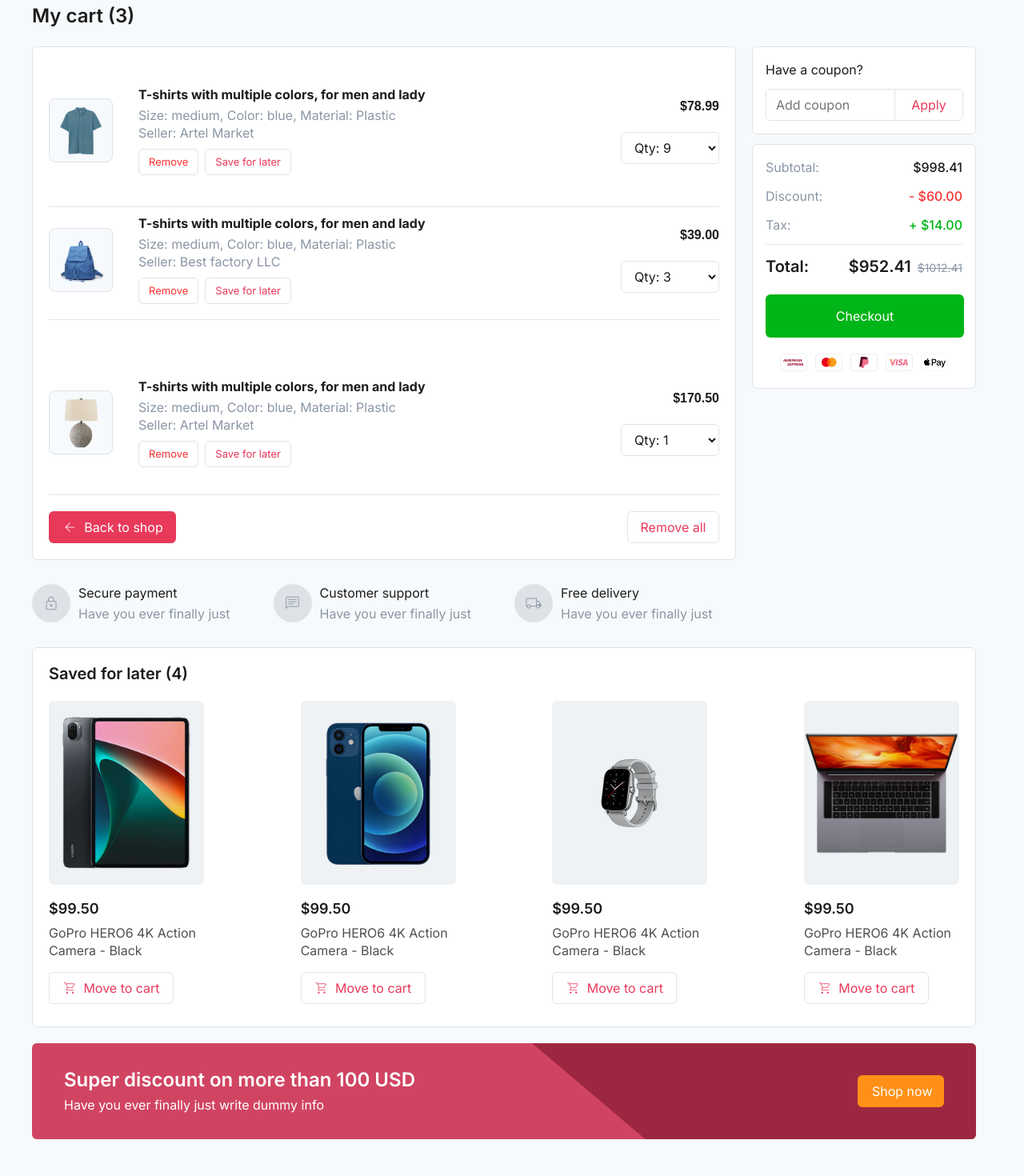
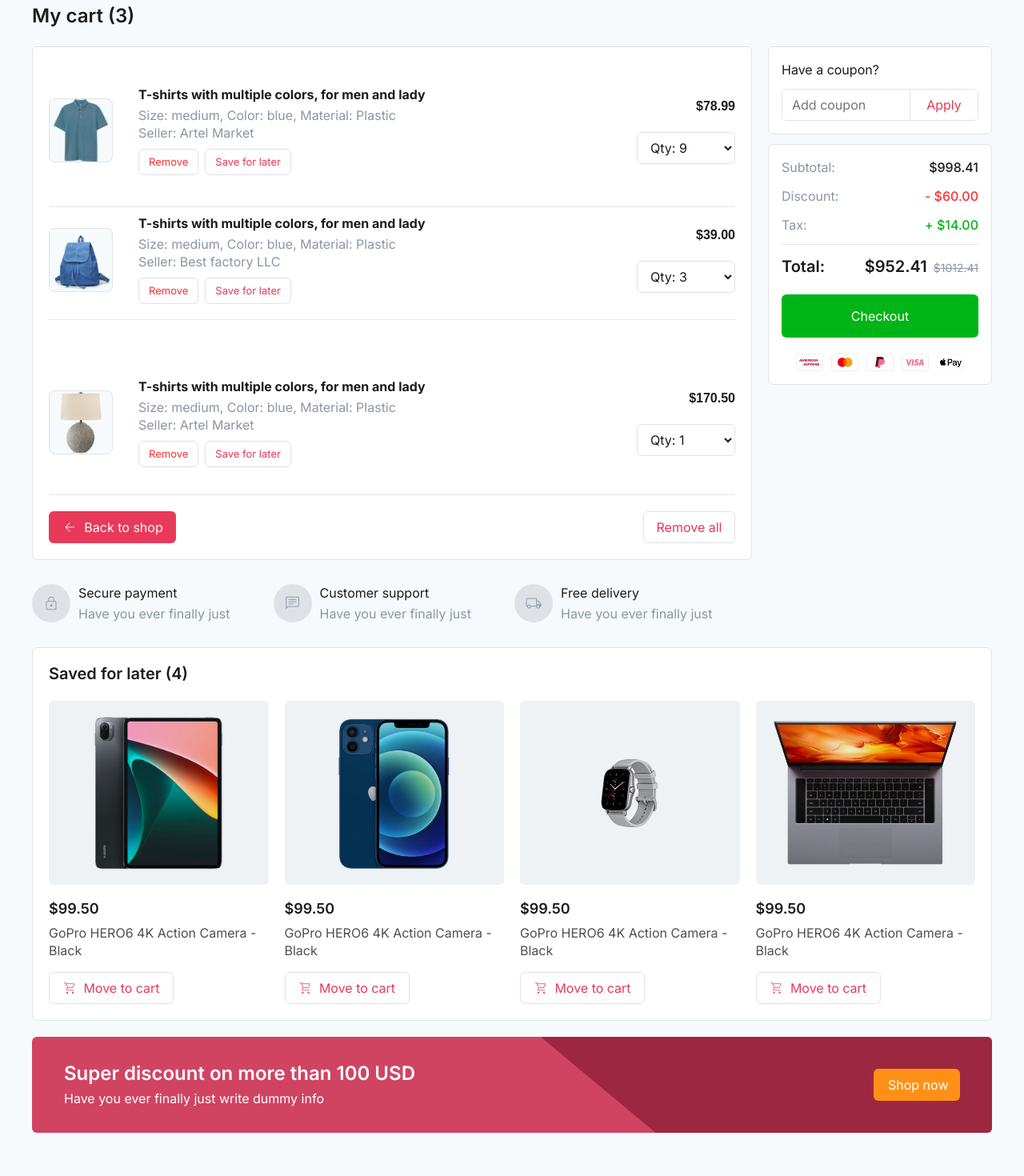
Before and after one commit to zeina-zeidan/borcelle-store, a React (Vite) app: page /cart in a window 1280 px wide. Shown: the part 100-1570 px from the top of the page at 80% size. Built offline with nearby package versions, Linux system fonts and the light colour scheme; a web font is replaced by a local one.

Commit message:
Clean Cart CSS + dark mode fixes

```diff
--- a/src/pages/Cart.css
+++ b/src/pages/Cart.css
@@ -1,3 +1,4 @@
+/* ===== Page ===== */
 .cart-page {
     max-width: 1200px;
     margin: 0 auto;
@@ -11,15 +12,17 @@
     color: #1c1c1c;
 }
 
+/* products card + side column */
 .cart-row {
     display: flex;
     align-items: flex-start;
+    gap: 20px;
 }
 
-/* ===== كرت المنتجات ===== */
-
+/* ===== Products card ===== */
 .cart-card {
-    width: 880px;
+    flex: 1;
+    min-width: 0;
     min-height: 552px;
     box-sizing: border-box;
     display: flex;
@@ -43,41 +46,31 @@
     padding-bottom: 0;
 }
 
+/* fixed box, the photo always fits inside */
 .cart-thumb {
     width: 80px;
     height: 80px;
     flex-shrink: 0;
-    margin-right: 16px;
+    margin-inline-end: 16px;
     display: flex;
     align-items: center;
     justify-content: center;
+    overflow: hidden;
     border: 1px solid #dee2e7;
-    border-radius: 6px;
+    border-radius: 8px;
     background: #f7fafc;
 }
 
 .cart-thumb img {
+    width: 100%;
+    height: 100%;
     object-fit: contain;
     mix-blend-mode: multiply;
 }
 
-.cart-items .cart-item:nth-child(1) .cart-thumb img {
-    width: 52px;
-    height: 59px;
-}
-
-.cart-items .cart-item:nth-child(2) .cart-thumb img {
-    width: 60px;
-    height: 60px;
-}
-
-.cart-items .cart-item:nth-child(3) .cart-thumb img {
-    width: 63px;
-    height: 63px;
-}
-
 .cart-info {
     flex: 1;
+    min-width: 0;
 }
 
 .cart-name {
@@ -101,36 +94,43 @@
     line-height: 20px;
 }
 
+/* small buttons: text on one line, width follows the text */
 .cart-actions {
     display: flex;
-    gap: 10px;
+    flex-wrap: wrap;
+    gap: 8px;
 }
 
 .btn-remove,
 .btn-save {
-    height: 30px;
+    padding: 6px 12px;
     border: 1px solid #dee2e7;
     border-radius: 6px;
     background: #fff;
     font-family: inherit;
     font-size: 13px;
+    white-space: nowrap;
     cursor: pointer;
+    transition: transform 0.1s;
 }
 
 .btn-remove {
-    width: 70px;
     color: #fa3434;
 }
 
 .btn-save {
-    width: 103px;
-    color:#e8395a;
+    color: #e8395a;
 }
 
+.btn-save:active {
+    transform: scale(0.96);
+}
+
+/* price + quantity */
 .cart-right {
     width: 123px;
     flex-shrink: 0;
-    margin-left: 16px;
+    margin-inline-start: 16px;
     display: flex;
     flex-direction: column;
     align-items: flex-end;
@@ -157,9 +157,12 @@
     cursor: pointer;
 }
 
+/* ===== Card footer ===== */
 .cart-foot {
     display: flex;
     align-items: center;
+    justify-content: space-between;
+    gap: 12px;
     margin-top: auto;
     padding-top: 20px;
     border-top: 1px solid #e4e4e4;
@@ -188,7 +191,6 @@
 .btn-removeall {
     width: 115px;
     height: 40px;
-    margin-left: auto;
     border: 1px solid #dee2e7;
     border-radius: 6px;
     background: #fff;
@@ -198,17 +200,13 @@
     cursor: pointer;
 }
 
-/* ===== العمود اليمين ===== */
-
+/* ===== Side column ===== */
 .cart-side {
     width: 280px;
     flex-shrink: 0;
-    margin-left: 20px;
 }
 
 .coupon-card {
-    width: 280px;
-    height: 110px;
     box-sizing: border-box;
     padding: 16px;
     border: 1px solid #dee2e7;
@@ -225,7 +223,7 @@
 .coupon-row {
     display: flex;
     align-items: center;
-    width: 247px;
+    width: 100%;
     height: 40px;
     border: 1px solid #dee2e7;
     border-radius: 6px;
@@ -249,7 +247,7 @@
     width: 85px;
     height: 100%;
     border: none;
-    border-left: 1px solid #dee2e7;
+    border-inline-start: 1px solid #dee2e7;
     background: #fff;
     color: #e8395a;
     font-family: inherit;
@@ -258,8 +256,6 @@
 }
 
 .total-card {
-    width: 280px;
-    height: 306px;
     box-sizing: border-box;
     margin-top: 12px;
     padding: 16px;
@@ -311,7 +307,7 @@
 }
 
 .total-old {
-    margin-left: 8px;
+    margin-inline-start: 8px;
     font-size: 14px;
     font-weight: 400;
     color: #8b96a5;
@@ -319,7 +315,7 @@
 }
 
 .btn-checkout {
-    width: 248px;
+    width: 100%;
     height: 54px;
     border: none;
     border-radius: 6px;
@@ -328,6 +324,11 @@
     font-family: inherit;
     font-size: 16px;
     cursor: pointer;
+}
+
+.btn-checkout:disabled {
+    opacity: 0.5;
+    cursor: default;
 }
 
 .pay-icons {
@@ -343,10 +344,10 @@
     object-fit: contain;
 }
 
-/* ===== صفّ المزايا ===== */
-
+/* ===== Benefits row ===== */
 .benefits {
     display: flex;
+    flex-wrap: wrap;
     gap: 54px;
     margin-top: 29px;
 }
@@ -384,10 +385,8 @@
 }
 
 /* ===== Saved for later ===== */
-
 .saved-card {
-    width: 1180px;
-    min-height: 475px;
+    width: 100%;
     box-sizing: border-box;
     margin-top: 30px;
     padding: 20px;
@@ -405,12 +404,12 @@
 
 .saved-grid {
     display: grid;
-    grid-template-columns: repeat(4, 194px);
-    justify-content: space-between;
+    grid-template-columns: repeat(4, 1fr);
+    gap: 20px;
 }
 
 .saved-thumb {
-    width: 194px;
+    width: 100%;
     height: 230px;
     display: flex;
     align-items: center;
@@ -422,8 +421,8 @@
 }
 
 .saved-thumb img {
-    max-width: 194px;
-    max-height: 194px;
+    max-width: 85%;
+    max-height: 85%;
     object-fit: contain;
     mix-blend-mode: multiply;
 }
@@ -448,6 +447,7 @@
     justify-content: center;
     gap: 8px;
     width: 156px;
+    max-width: 100%;
     height: 40px;
     border: 1px solid #dee2e7;
     border-radius: 6px;
@@ -456,31 +456,74 @@
     font-family: inherit;
     font-size: 16px;
     cursor: pointer;
+    transition: transform 0.1s;
+}
+
+.saved-btn:active {
+    transform: scale(0.96);
 }
 
 .saved-btn .material-symbols-outlined {
     font-size: 18px;
     color: #e8395a;
 }
-/* ===== التجاوب ===== */
 
+/* ===== Promo banner: same width as the cards above ===== */
+.cart-page .promo {
+    box-sizing: border-box;
+    width: 100%;
+    max-width: none;
+    margin-inline: 0;
+    inset-inline: auto;
+}
+
+/* ===== States and messages ===== */
+.cart-state {
+    padding: 30px 0;
+    text-align: center;
+    color: #8b96a5;
+    font-size: 15px;
+}
+
+.cart-notice {
+    padding: 10px 14px;
+    margin: 0 0 14px;
+    font-size: 14px;
+    color: #9a5b00;
+    background: #fdf3e3;
+    border-radius: 6px;
+}
+
+/* short success message (moved / saved) */
+.cart-flash {
+    display: inline-flex;
+    align-items: center;
+    gap: 6px;
+    margin: 0 0 16px;
+    padding: 8px 14px;
+    border-radius: 8px;
+    background: rgba(46, 158, 91, 0.12);
+    color: #2e9e5b;
+    font-size: 14px;
+}
+
+.cart-flash .material-symbols-outlined {
+    font-size: 18px;
+}
+
+/* ===== Dark mode ===== */
+html[data-theme='dark'] .cart-flash {
+    color: #5fd38d;
+}
+
+/* ===== Laptop ===== */
 @media (max-width: 1240px) {
     .cart-page {
-        padding-left: 16px;
-        padding-right: 16px;
-    }
-
-    .cart-card {
-        width: auto;
-        flex: 1;
-        min-width: 0;
-    }
-
-    .saved-card {
-        width: 100%;
+        padding-inline: 16px;
     }
 }
 
+/* ===== Tablet + mobile ===== */
 @media (max-width: 991px) {
     .cart-row {
         flex-direction: column;
@@ -493,40 +536,22 @@
 
     .cart-side {
         width: 100%;
-        margin-left: 0;
-        margin-top: 20px;
-    }
-
-    .coupon-card,
-    .total-card {
-        width: 100%;
-        height: auto;
-    }
-
-    .coupon-row {
-        width: 100%;
-    }
-
-    .btn-checkout {
-        width: 100%;
     }
 
     .benefits {
-        flex-wrap: wrap;
         gap: 24px;
     }
 
     .saved-grid {
         grid-template-columns: repeat(2, 1fr);
-        gap: 20px;
     }
 
     .saved-thumb {
-        width: 100%;
         height: 200px;
     }
 }
 
+/* ===== Small phones ===== */
 @media (max-width: 600px) {
     .cart-title {
         font-size: 20px;
@@ -538,7 +563,7 @@
 
     .cart-right {
         width: 100%;
-        margin-left: 0;
+        margin-inline-start: 0;
         margin-top: 10px;
         align-items: flex-start;
     }
@@ -563,141 +588,22 @@
     .cart-foot {
         flex-direction: column;
         align-items: stretch;
-        gap: 12px;
     }
 
     .btn-back,
     .btn-removeall {
         width: 100%;
-        margin-left: 0;
     }
 }
-.cart-state {
-    padding: 30px 0;
-    text-align: center;
-    color: #8b96a5;
-    font-size: 15px;
+/* dark mode: quantity select follows the dark card */
+html[data-theme='dark'] .qty-select {
+    background: var(--d-surface, #1c1f27);
+    border-color: var(--d-border, #2e333e);
+    color: var(--d-text, #e8eaed);
 }
 
-.cart-notice {
-    padding: 10px 14px;
-    margin: 0 0 14px;
-    font-size: 14px;
-    color: #9a5b00;
-    background: #fdf3e3;
-    border-radius: 6px;
+html[data-theme='dark'] .coupon-input,
+html[data-theme='dark'] .coupon-btn {
+    background: transparent;
+    color: var(--d-text, #e8eaed);
 }
-/* promo banner: same width as the cards above (cart page only) */
-.cart-page .promo,
-.cart-page .promo.promo-flat {
-    box-sizing: border-box !important;
-    width: auto !important;
-    max-width: none !important;
-    margin-inline-start: 0 !important;
-    margin-inline-end: 20px !important;
-    /* same gap as the cards at the end */
-    left: auto !important;
-    right: auto !important;
-}
-
-/* the Arabic shift from Promo.css is not needed here */
-html[dir='rtl'] .cart-page .promo {
-    right: 0 !important;
-}
-/* short success message (moved / saved) */
-.cart-flash {
-    display: inline-flex;
-    align-items: center;
-    gap: 6px;
-    margin: 0 0 16px;
-    padding: 8px 14px;
-    border-radius: 8px;
-    background: rgba(46, 158, 91, 0.12);
-    color: #2e9e5b;
-    font-size: 14px;
-}
-
-.cart-flash .material-symbols-outlined {
-    font-size: 18px;
-}
-
-html[data-theme='dark'] .cart-flash {
-    color: #5fd38d;
-}
-
-/* buttons that move items: clear click feedback */
-.saved-btn,
-.btn-save {
-    cursor: pointer;
-    transition: transform 0.1s;
-}
-
-.saved-btn:active,
-.btn-save:active {
-    transform: scale(0.96);
-}
-
-.btn-checkout:disabled {
-    opacity: 0.5;
-    cursor: default;
-}
-/* cart thumbnails: fixed size box, the photo always fits inside */
-.cart-item .cart-thumb {
-    width: 80px;
-    height: 80px;
-    flex-shrink: 0;
-    display: flex;
-    align-items: center;
-    justify-content: center;
-    overflow: hidden;
-    /* nothing can spill outside the box */
-    border-radius: 8px;
-}
-
-.cart-item .cart-thumb img {
-    width: 100%;
-    height: 100%;
-    max-width: 100%;
-    max-height: 100%;
-    object-fit: contain;
-    /* shrink the photo, never stretch or cut it */
-}
-/* gap between the cart card and the side cards (both languages) */
-.cart-row {
-    display: flex;
-    gap: 20px;
-}
-
-.cart-row>.cart-card,
-.cart-row>.cart-side {
-    margin-left: 0 !important;
-    margin-right: 0 !important;
-}
-
-/* small buttons: text on one line, width follows the text */
-.cart-actions {
-    display: flex;
-    gap: 8px;
-    flex-wrap: wrap;
-}
-
-.cart-actions :is(.btn-remove, .btn-save) {
-    width: auto !important;
-    height: auto !important;
-    padding: 6px 12px !important;
-    white-space: nowrap;
-}
-
-/* "Back to shop" at one end, "Remove all" at the other */
-.cart-foot {
-    display: flex;
-    justify-content: space-between;
-    align-items: center;
-    gap: 12px;
-}
-/* Arabic: the banner is mirrored (direction: ltr), so set the sides by hand */
-html[dir='rtl'] .cart-page .promo,
-html[dir='rtl'] .cart-page .promo.promo-flat {
-    margin-right: 0 !important;
-    margin-left: 20px !important;
-}
--- a/src/pages/Home.css
+++ b/src/pages/Home.css
@@ -1305,3 +1305,16 @@ html[data-theme='dark'] .recom-card:active {
 .quote-msg.is-ok {
     color: #2e9e5b;
 }
+/* dark mode: quantity buttons follow the dark card */
+html[data-theme='dark'] .qty-box {
+    border-color: var(--d-border, #2e333e);
+}
+
+html[data-theme='dark'] .qty-btn {
+    background: transparent;
+    color: var(--d-text, #e8eaed);
+}
+
+html[data-theme='dark'] .qty-btn:hover {
+    background: var(--d-surface-2, #252934);
+}
```
